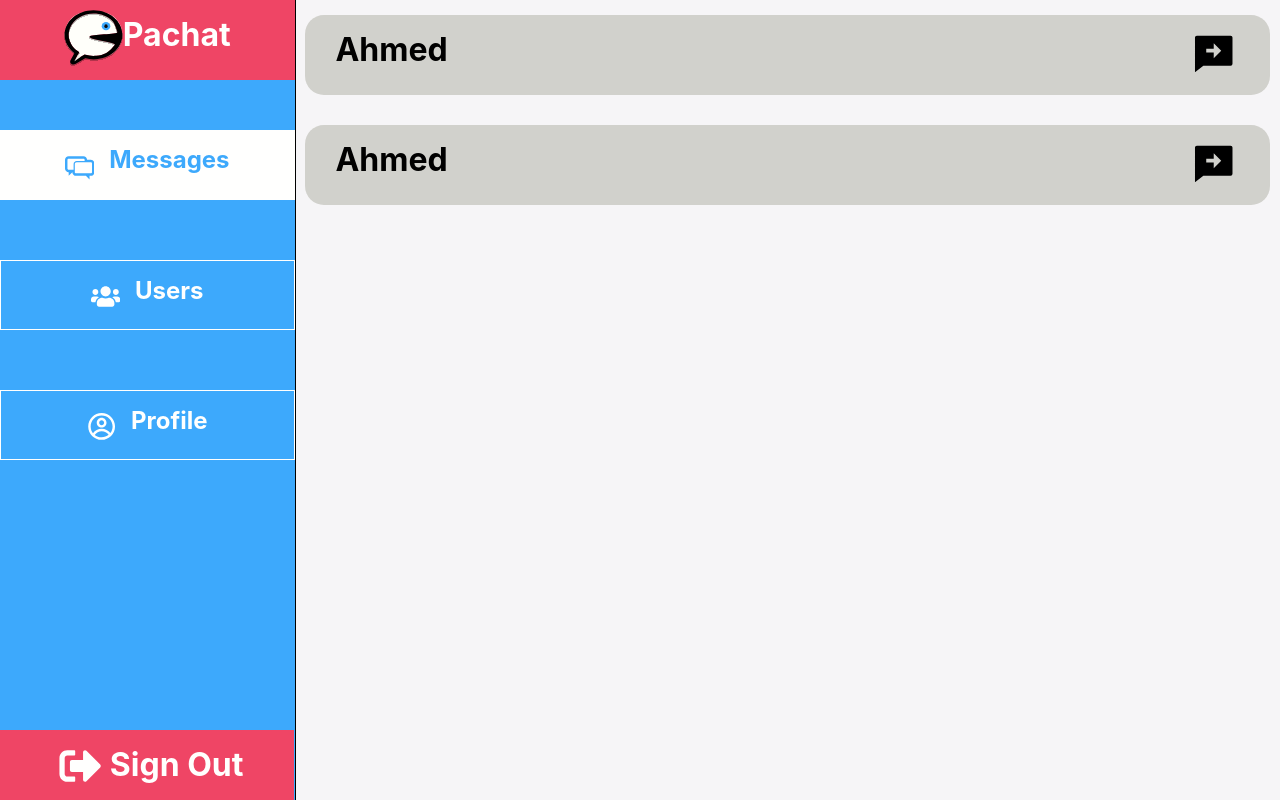
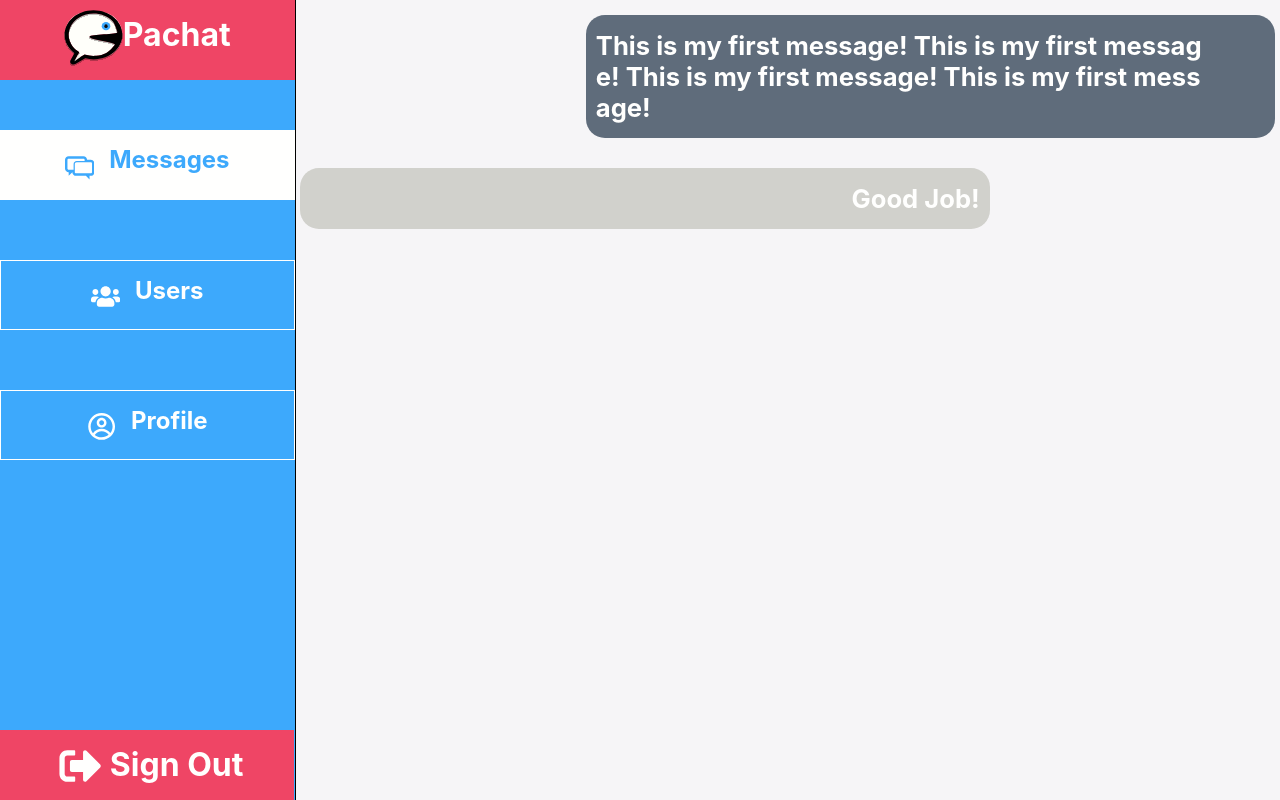
Before and after one commit to Ahmed-I-Abdullah/pachat, a React (Create React App) app: page / in a window 1280 px wide. Built offline with nearby package versions, Linux system fonts and the light colour scheme; no server answers; what @aws-amplify/core would draw is missing.

Commit message:
create chat mesaages boxes

```diff
--- a/src/App.jsx
+++ b/src/App.jsx
@@ -1,7 +1,8 @@
 import React from 'react';
 import { BrowserRouter } from 'react-router-dom';
 import Navbar from './components/Navbar/Navbar';
-import UsersListItem from './components/UsersListItem/UsersListItem';
+// import UsersListItem from './components/UsersListItem/UsersListItem';
+import ChatMessage from './components/ChatMessage/ChatMessage';
 
 function App() {
   const myUser = {
@@ -10,14 +11,36 @@ function App() {
     imageUrl: '',
     status: 'good day!',
   };
+
+  const myUser2 = {
+    id: '0002',
+    fullName: 'Jack',
+    imageUrl: '',
+    status: 'good day!',
+  };
+
+  const myMessage = {
+    id: 'M5599',
+    content: 'This is my first message! This is my first message! This is my first message! This is my first message!',
+    creationTime: '',
+    user: myUser,
+  };
+
+  const myMessage2 = {
+    id: 'M5555',
+    content: 'Good Job!',
+    creationTime: '',
+    user: myUser2,
+  };
+
   return (
     <div className="App">
       <BrowserRouter>
         <div style={{ display: 'flex', flexDirection: 'row' }}>
           <Navbar activePage="messages" />
           <div style={{ display: 'flex', flexDirection: 'column', width: '100%' }}>
-            <UsersListItem user={myUser} />
-            <UsersListItem user={myUser} />
+            <ChatMessage message={myMessage} />
+            <ChatMessage message={myMessage2} />
           </div>
         </div>
       </BrowserRouter>
--- /dev/null
+++ b/src/components/ChatMessage/ChatMessage.jsx
@@ -0,0 +1,31 @@
+import React from 'react';
+import PropTypes from 'prop-types';
+import './ChatMessage.scss';
+
+const ChatMessage = ({ message }) => {
+  const isMyMessage = () => message.user.id === '0001';
+
+  return (
+    <div className="message">
+      <div className={`message-${isMyMessage() ? 'mine' : 'friend'}`}>
+        <h1 className="message-content">{message.content}</h1>
+      </div>
+    </div>
+  );
+};
+
+ChatMessage.propTypes = {
+  message: PropTypes.shape({
+    id: PropTypes.string.isRequired,
+    content: PropTypes.string.isRequired,
+    creationTime: PropTypes.string.isRequired,
+    user: PropTypes.shape({
+      id: PropTypes.string.isRequired,
+      fullName: PropTypes.string.isRequired,
+      imageUrl: PropTypes.string,
+      status: PropTypes.string,
+    }).isRequired,
+  }).isRequired,
+};
+
+export default ChatMessage;
--- /dev/null
+++ b/src/components/ChatMessage/ChatMessage.scss
@@ -0,0 +1,25 @@
+.message {
+  font-size: 0.8rem;
+    &-mine {
+      max-width: 80%;
+      word-break: break-all;
+      position: relative;
+      background-color: var(--mist-blue);
+      text-align: left;
+      padding: 15px 7% 15px 1%;
+      margin: 15px 0.5% 15px 29.5%;
+      border-radius: 19px;
+  }
+
+  &-friend {
+    max-width: 80%;
+    word-break: break-all;
+    position: relative;
+    background-color: var(--platinum);
+    text-align: right;
+    padding: 15px 1% 15px 7%;
+    margin: 15px 29.5% 15px 0.5%;
+    border-radius: 19px;
+  }
+
+}
```
